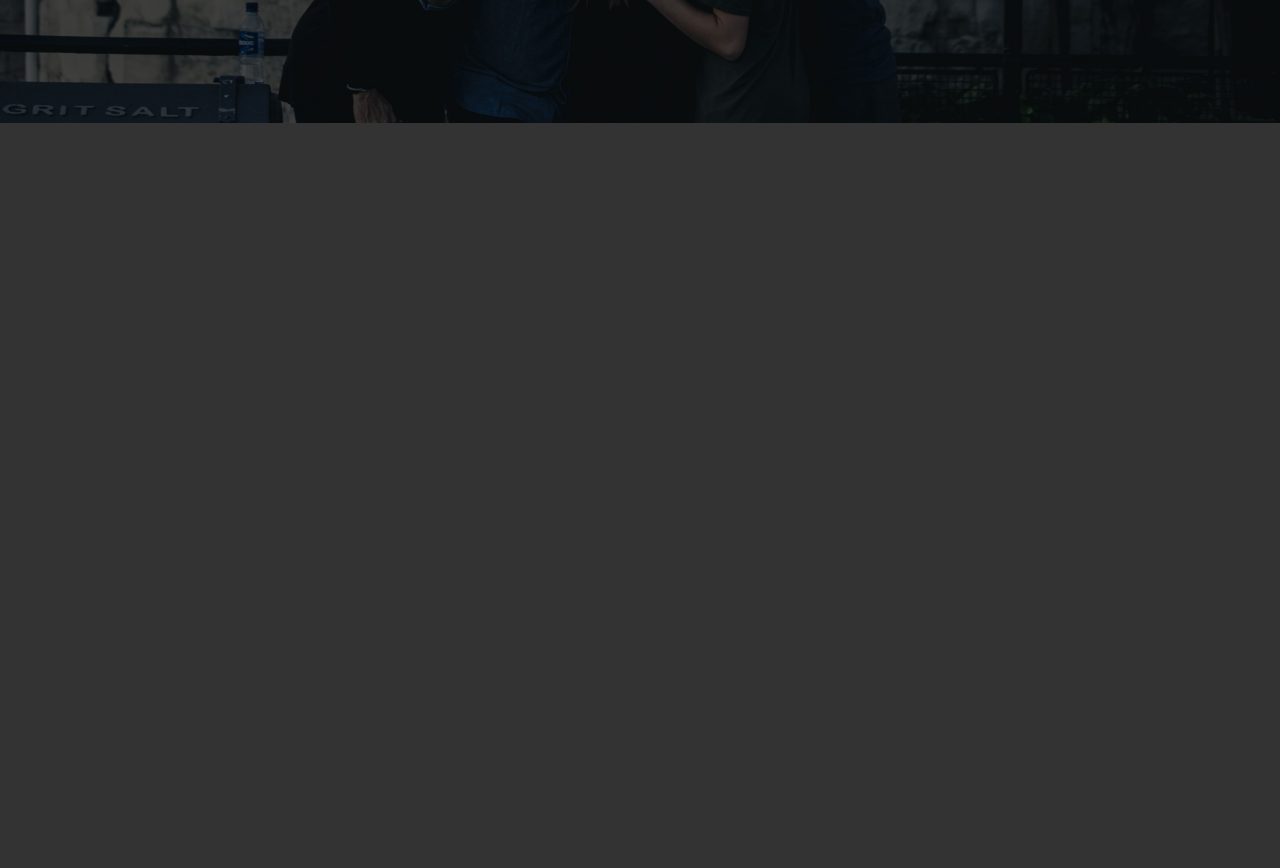
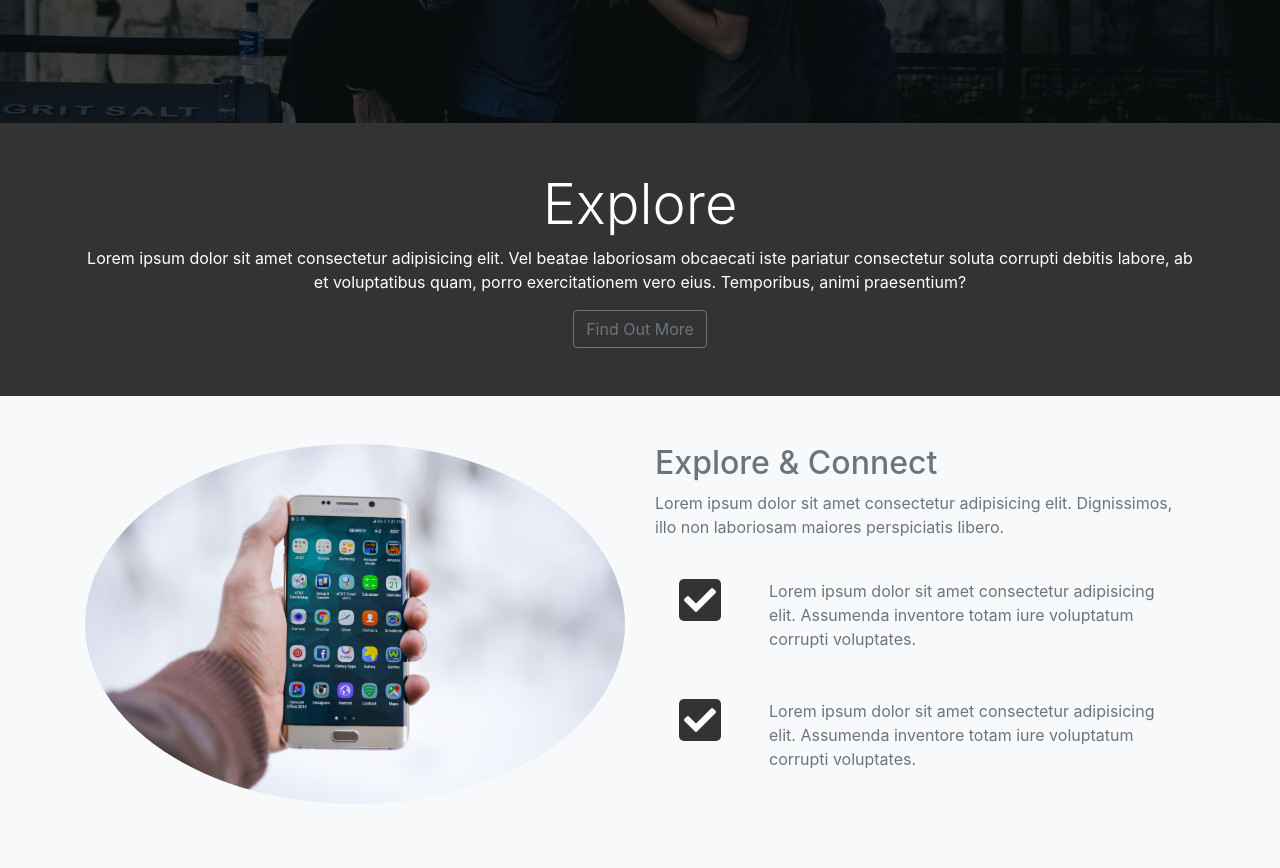
Before and after one commit to Zhongnan-Tian/UI-BootstrapTheme-SocialMedia, a plain HTML site: page index.html in a window 1280 px wide. Shown: the part 577-1445 px from the top of the page. Before the commit the page ends 800 px from the top, so only its background shows below. Drawn offline with nearby package versions, Linux system fonts and the light colour scheme.

Commit message:
add explore-head-section and explore-section

```diff
--- a/css/style.css
+++ b/css/style.css
@@ -42,3 +42,10 @@ body {
   padding: 5px;
   border-radius: 5px;
 }
+
+#explore-section .fas {
+  color: #fff;
+  background: #333;
+  padding: 5px;
+  border-radius: 5px;
+}
--- a/index.html
+++ b/index.html
@@ -41,13 +41,13 @@
               <a href="#home" class="nav-link active">Home</a>
             </li>
             <li class="nav-item">
-              <a href="#explore-head" class="nav-link">Explore</a>
+              <a href="#explore-head-section" class="nav-link">Explore</a>
             </li>
             <li class="nav-item">
-              <a href="#create-head" class="nav-link">Create</a>
+              <a href="#create-head-section" class="nav-link">Create</a>
             </li>
             <li class="nav-item">
-              <a href="#share-head" class="nav-link">Share</a>
+              <a href="#share-head-section" class="nav-link">Share</a>
             </li>
           </ul>
         </div>
@@ -146,6 +146,62 @@
       </div>
     </header>
 
+    <section id="explore-head-section">
+      <div class="container">
+        <div class="row">
+          <div class="col text-center py-5">
+            <h2 class="display-4">Explore</h2>
+            <p>
+              Lorem ipsum dolor sit amet consectetur adipisicing elit. Vel
+              beatae laboriosam obcaecati iste pariatur consectetur soluta
+              corrupti debitis labore, ab et voluptatibus quam, porro
+              exercitationem vero eius. Temporibus, animi praesentium?
+            </p>
+            <a href="" class="btn btn-outline-secondary">Find Out More</a>
+          </div>
+        </div>
+      </div>
+    </section>
+
+    <section id="explore-section" class="bg-light text-muted py-5">
+      <div class="container">
+        <div class="row">
+          <div class="col-md-6">
+            <img
+              src="img/explore-section1.jpg"
+              alt=""
+              class="img-fluid rounded-circle mb-3"
+            />
+          </div>
+          <div class="col-md-6">
+            <h2>Explore & Connect</h2>
+            <p>
+              Lorem ipsum dolor sit amet consectetur adipisicing elit.
+              Dignissimos, illo non laboriosam maiores perspiciatis libero.
+            </p>
+            <div class="d-flex">
+              <div class="p-4 align-self-start">
+                <i class="fas fa-check fa-2x"></i>
+              </div>
+              <div class="p-4 align-self-end">
+                Lorem ipsum dolor sit amet consectetur adipisicing elit.
+                Assumenda inventore totam iure voluptatum corrupti voluptates.
+              </div>
+            </div>
+            <div class="d-flex">
+              <div class="p-4 align-self-start">
+                <i class="fas fa-check fa-2x"></i>
+              </div>
+              <div class="p-4 align-self-end">
+                Lorem ipsum dolor sit amet consectetur adipisicing elit.
+                Assumenda inventore totam iure voluptatum corrupti voluptates.
+              </div>
+            </div>
+          </div>
+        </div>
+      </div>
+    </section>
+
     <!-- smooth scrolling requires no-slim version of jQuery -->
     <script
       src="https://code.jquery.com/jquery-3.3.1.min.js"
```
